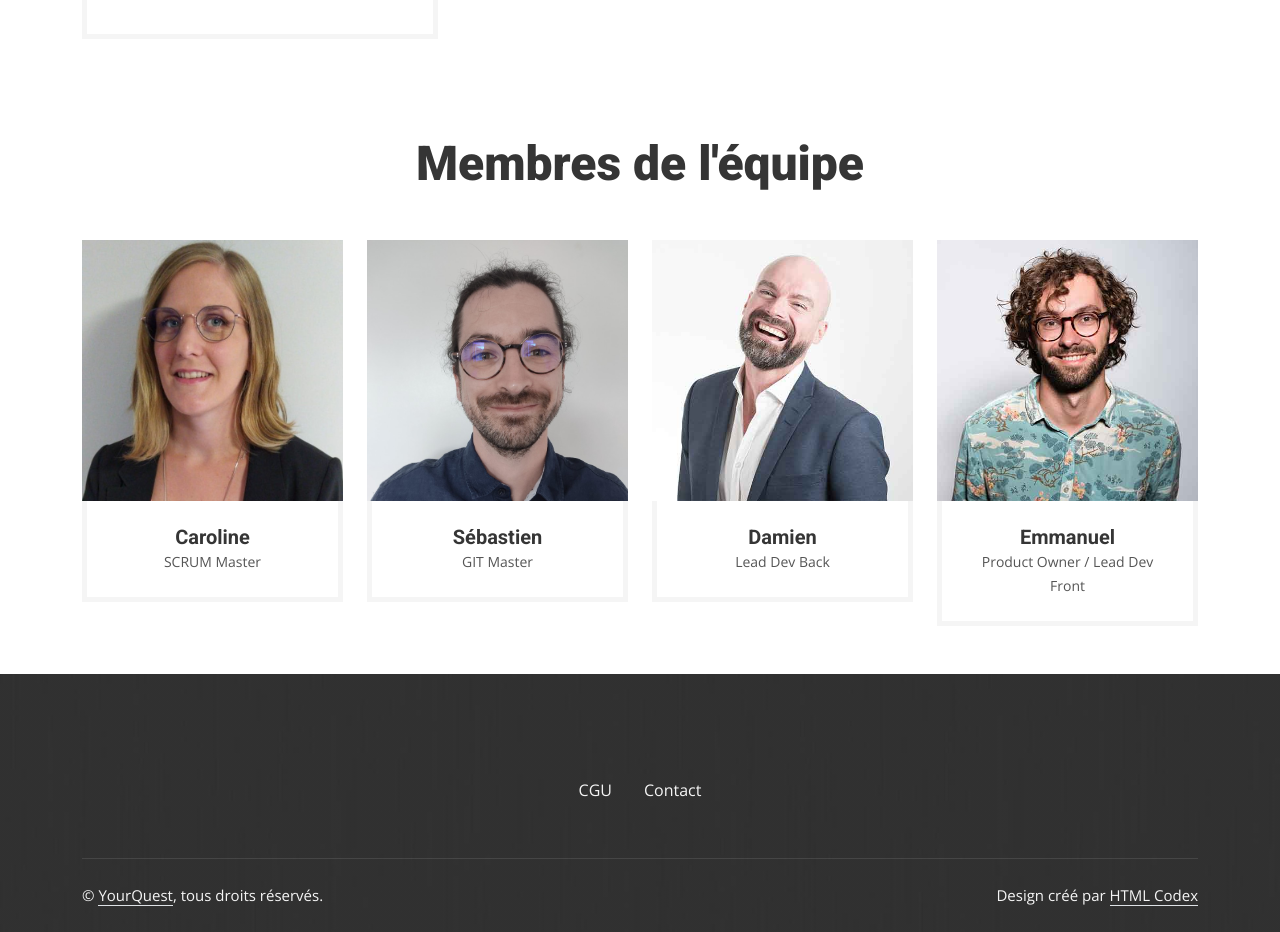
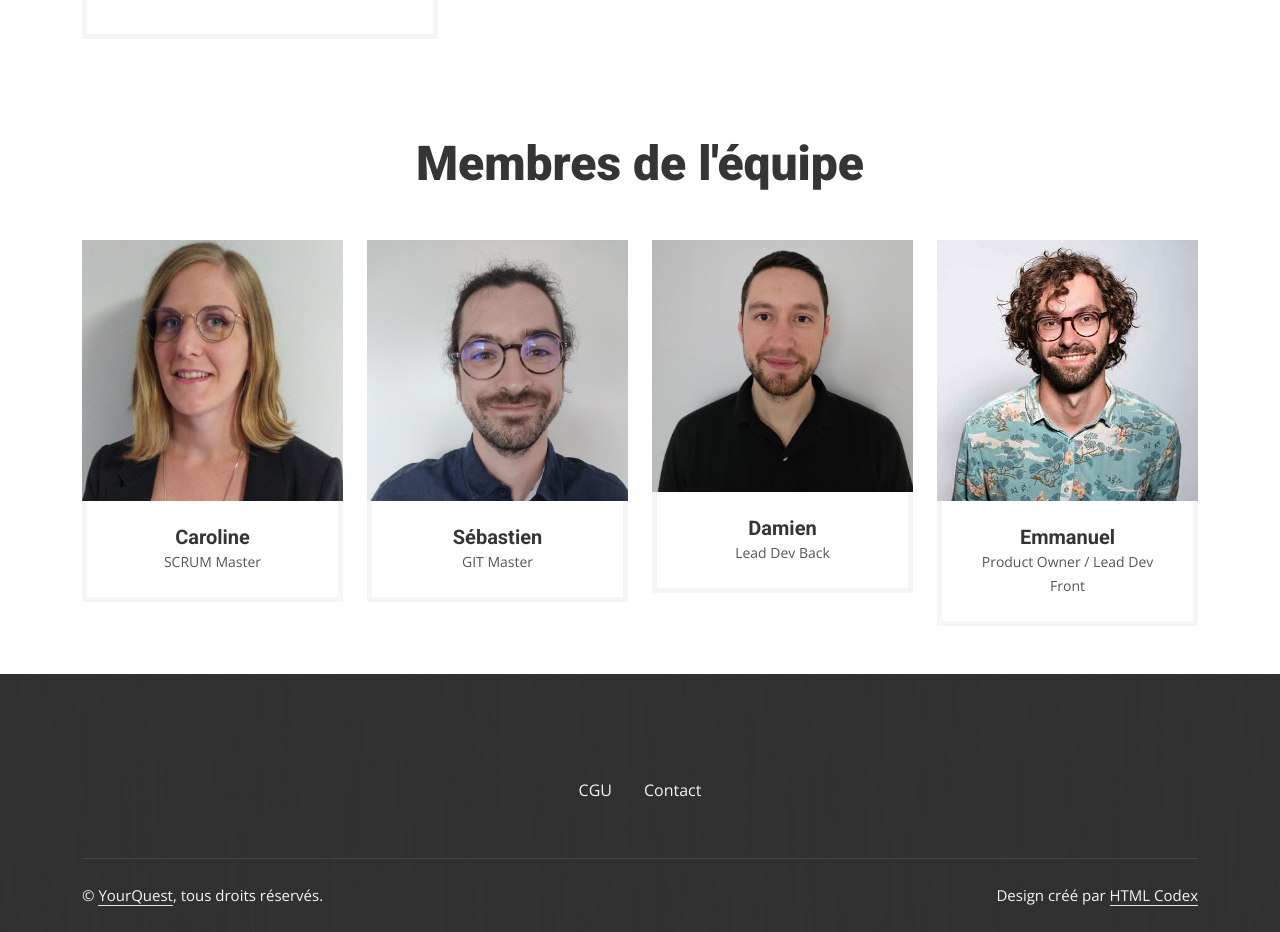
Before and after one commit to Carolineflament/your-quest, a Symfony app: template templates/front/main/index.html.twig in a window 1280 px wide. Shown: the part 968-1900 px from the top of the page. Run offline with Twig, Linux system fonts and the light colour scheme; the template is opened without the code that fills it: most values are stand-ins (such as "Sample title", 1, 10 or a date in 2020); grey boxes marked "Sample" are stand-in pictures; some libraries are stand-ins or nearby versions.

Commit message:
photo Damien

```diff
--- a/templates/front/main/index.html.twig
+++ b/templates/front/main/index.html.twig
@@ -129,7 +129,7 @@
                 <div class="col-lg-3 col-md-6 wow fadeInUp" data-wow-delay="0.5s">
                     <div class="team-item">
                         <div class="overflow-hidden position-relative">
-                            <img class="img-fluid" src={{ asset('assets/woodyTPL/img/team-3.jpg') }} alt="">
+                            <img class="img-fluid" src={{ asset('assets/images/Team/Damien.jpg') }} alt="">
                             <div class="team-social">
                                 <a class="btn btn-square" href=""><i class="fab fa-linkedin-in"></i></a>
                             </div>
```
Also changed, not shown: public/assets/images/Team/Damien.jpg (added).
